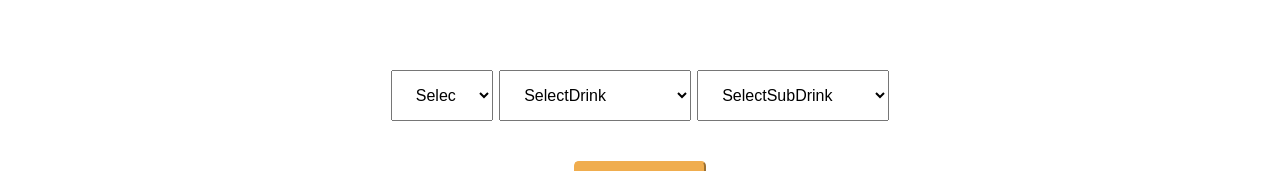
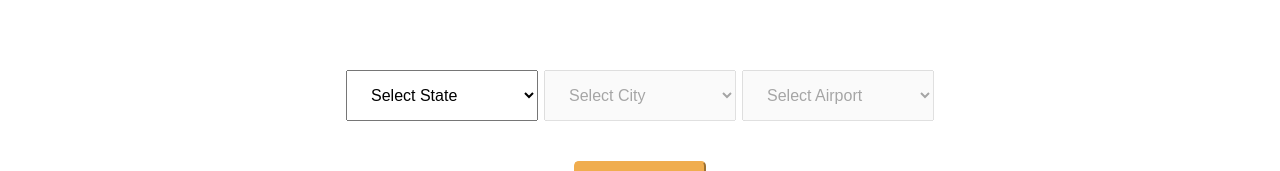
Before and after one commit to qyq1381/pick_up_proj, a Vue app: page / in a window 1280 px wide. Shown: the part 592-763 px from the top of the page. Built offline with nearby package versions, Linux system fonts and the light colour scheme; what vue-resource would draw is missing.

Commit message:
Select Airport by 12.55pm  8/13

```diff
--- a/src/components/Form.vue
+++ b/src/components/Form.vue
@@ -3,86 +3,74 @@
     <h1>First, tell us about your junker.</h1>
     <h4>Then, make cash in seconds.</h4>
     <div class="selectcontainer">
-      <select v-model="selectedYear" class="smselectbox">
-        <option hidden disabled :value="selectedYear" v-if="selectedYear==''">Select Year</option>
-        <option v-for="year in YearArrary()" :value="year">{{year}}</option>
-      </select>
-      <select v-model="selectedDrink" @change="selectDrink" class="lgselectbox">
-        <option hidden disabled :value=selectedDrink v-if="selectedDrink==''">SelectDrink</option>
-        <option v-for="(drink,index) in drinks" :value="index">{{ drink.label }}</option>
+
+      <select v-model="selectState" class="lgselectbox" @change="ChangeState" :disabled="false">
+        <option hidden disabled :value="selectState" v-if="selectState==''">Select State</option>
+        <option v-for="(Cites,state) in States">{{state}}</option>
       </select>
 
-      <select v-model="selectedOption" class="lgselectbox">
-        <option hidden disabled :value="selectedOption" v-if="selectedOption==''">SelectSubDrink</option>
-        <option v-for="option in options">{{ option }}</option>
+      <select v-model="selectCity" class="lgselectbox" @change="ChangeCity" :disabled="selectState==''">
+        <option hidden disabled :value="selectCity" v-if="selectCity==''">Select City</option>
+        <option v-for="(Airports,city) in Cities">{{city}}</option>
       </select>
+
+      <select v-model="selectAirport" class="lgselectbox" @change="ChangeAirport" :disabled="selectCity==''">
+        <option hidden disabled :value="selectAirport" v-if="selectAirport==''">Select Airport</option>
+        <option v-for="airport in Airports">{{airport}}</option>
+      </select>
+
     </div>
-    <button id="submitbutton" @click="submitvalue(selectedYear,selectedDrink,selectedOption)">Continue</button>
+    <button id="submitbutton" @click="submitvalue(selectState,selectCity,selectAirport)">Continue</button>
   </div>
 </template>
 <script>
-
+  import airport from '../../static/airport.json'
   export default {
     name: 'input_form',
+
     components: {
     },
+
     data: function () {
-
       return {
-        drinks: [
-          {
-            label: "Beer",
-            options: ["Sam Adams", "Anchor Steam", "St. Arnold"]
-          },
-          {
-            label: "Soda",
-            options: ["Pepsi", "Coke", "RC"]
-          },
-          {
-            label: "Coffee",
-            options: ["Starbucks", "Dunkin Donuts", "Gross Hotel Room"]
-          }
-        ],
-
-        selectedDrink: '',
-        selectedOption: '',
-        options: [],
-        selectedDrinkLabel: '',
-        selectedYear: '',
+        FindAirport: airport,
+        States: airport,
+        Cities: '',
+        Airports: '',
+        selectState: '',
+        selectCity: '',
+        selectAirport: '',
       }
     },
+
     methods: {
-      selectDrink: function () {
-        this.selectedOption = '';
-        this.options = this.drinks[this.selectedDrink].options;
-        this.selectedDrinkLabel = this.drinks[this.selectedDrink].label;
-      },
-      getOption: function () {
-        return this.selectedOption;
+      ChangeState: function () {
+        this.Cities = this.FindAirport[this.selectState];
+        this.selectCity = '';
+        this.selectAirport = '';
       },
 
-      YearArrary: function () {
-        let Year_Arrary = [];
-        let endYear = new Date().getFullYear() + 1;
-        while (endYear >= 1950) {
-          Year_Arrary.push(endYear);
-          endYear--;
-        }
-        return Year_Arrary
+      ChangeCity: function () {
+        this.Airports = this.FindAirport[this.selectState][this.selectCity];
+        this.selectAirport = '';
       },
-      submitvalue: function (year_v, drink_v, option_v) {
+
+      ChangeAirport: function () {
+        return undefined;
+      },
+      submitvalue: function (state_v, city_v, airport_v) {
         let data = {
-          "year": year_v,
-          "drink": this.drinks[drink_v].label,
-          "option": option_v,
+          "state": state_v,
+          "city": city_v,
+          "airport": airport_v,
         }
 
-        this.$http.post('http://localhost:3000/todos', data).then((response)=>{
+        this.$http.post('http://localhost:3000/todos', data).then((response) => {
           console.log("success");
-        }, (error)=>{
+        }, (error) => {
           console.log("failed");
         });
-        alert(data);
+        alert(state_v + '--' + city_v + '--' + airport_v);
       },
 
     }
--- /dev/null
+++ b/static/airport.json
@@ -0,0 +1,12 @@
+{
+  "IL": {
+    "Chicago": [ "O'hair", "Midway" ],
+    "Champaign": [ "Willard" ],
+    "Bloomington": [ "Central Illinois" ]
+  },
+  "New York": {
+    "New York City": [ "Kennedy", "LaGuardia" ],
+    "New New York": [ "Delta", "Omega" ],
+    "Old New York": ["alpha","beta","Gamma","Delta"]
+  }
+}
--- a/static/option.json
+++ /dev/null
@@ -1,6 +0,0 @@
-{
-  "Make": {
-       "make1": "a" ,
-       "make2": "b"
-  }
-}
```
